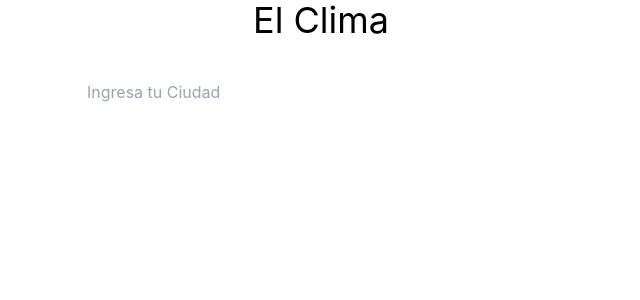
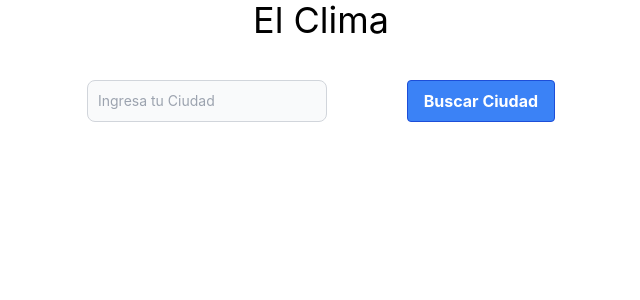
Before and after one commit to fedefiles/clima-app, a Next.js app: page / in a window 1280 px wide. Shown: the top 300 px of the page, without its empty margins (319-959 px from the left). Built offline with nearby package versions, Linux system fonts and the light colour scheme.

Commit message:
button and input change

```diff
--- a/pages/index.js
+++ b/pages/index.js
@@ -37,13 +37,13 @@ export default function Home() {
       <div className='relative flex justify-between items-center max-w-[500px] w-full m-auto pt-4 px-4 text-white z-10'>
        <form >
         <div>
-        <input onChange={(e) => setCity(e.target.value)} type="text" placeholder='Ingresa tu Ciudad'></input>
+        <input onChange={(e) => setCity(e.target.value)} type="text" placeholder='Ingresa tu Ciudad' class="bg-gray-50 border border-gray-300 text-gray-900 text-sm rounded-lg focus:ring-blue-500 focus:border-blue-500 block w-full p-2.5 dark:bg-gray-700 dark:border-gray-600 dark:placeholder-gray-400 dark:text-white dark:focus:ring-blue-500 dark:focus:border-blue-500"></input>
 
         </div>
 
        </form>
 
-       <button onClick={fetchWeather}>
+       <button onClick={fetchWeather} class="bg-blue-500 hover:bg-blue-700 text-white font-bold py-2 px-4 border border-blue-700 rounded">
               Buscar Ciudad
             </button>
       </div>
```
